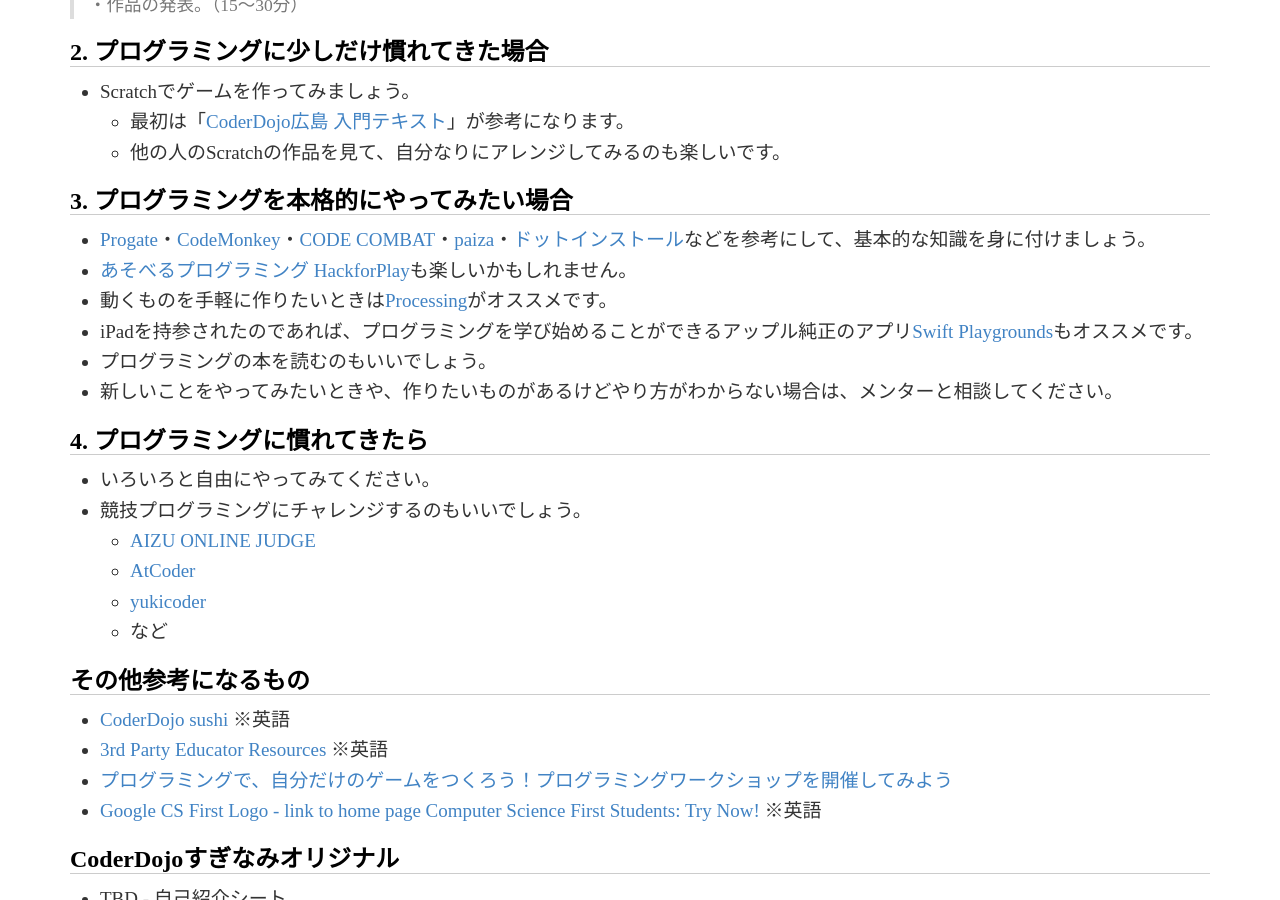
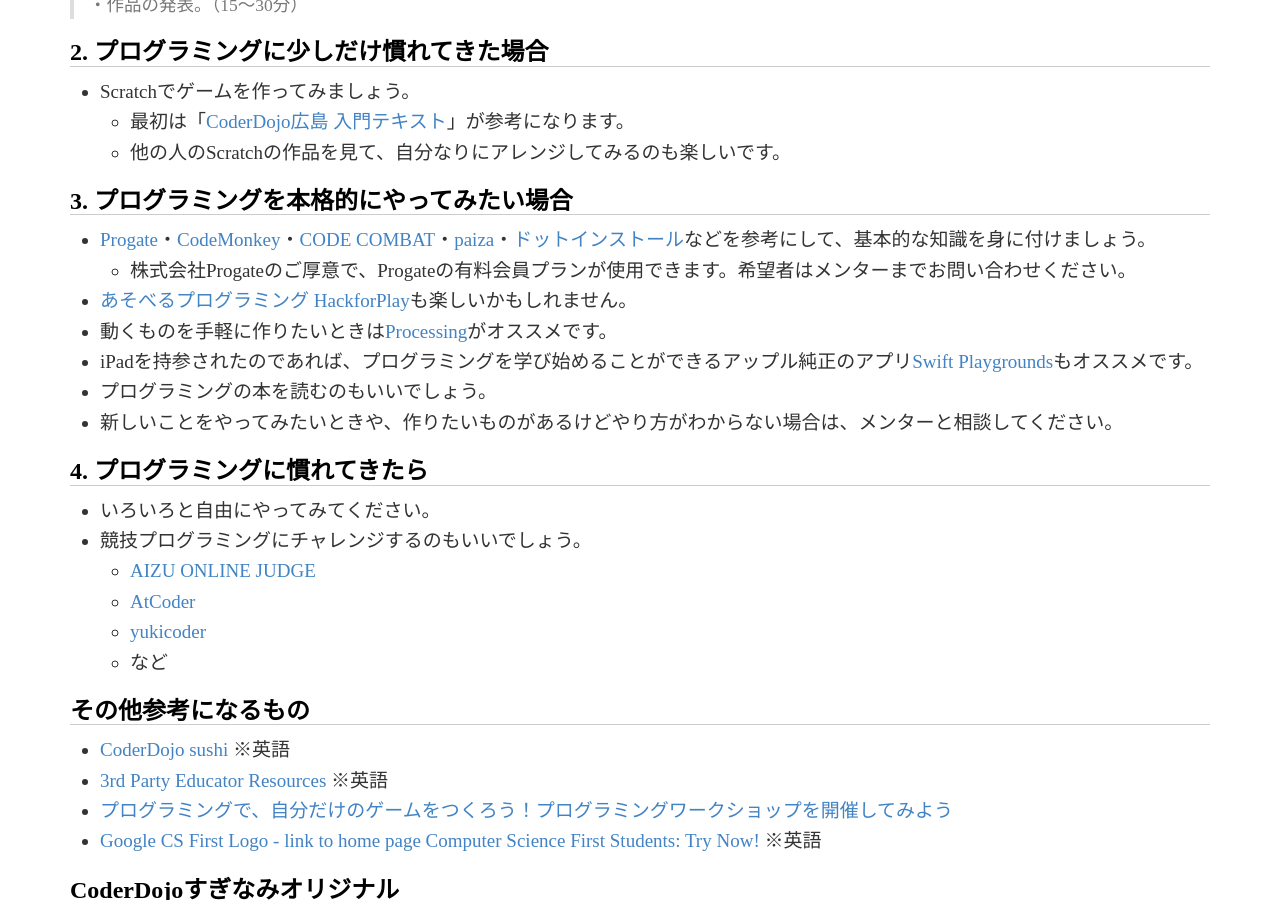
Before and after one commit to coderdojo-suginami/coderdojo-suginami.github.io, a Jekyll site: the page built from materials/index.md, in a window 1280 px wide and 900 px high, scrolled down 739 px. Built offline with Jekyll 4.4.1, drawn with Linux system fonts in a browser that asks for light colours.

Commit message:
Add progate

```diff
--- a/materials/index.md
+++ b/materials/index.md
@@ -38,6 +38,7 @@ CoderDojoすぎなみでは、アイスブレイクのときにアンプラグ
 ## 3. プログラミングを本格的にやってみたい場合
 
 * [Progate](https://prog-8.com/)・[CodeMonkey](http://codemonkey.jp/)・[CODE COMBAT](https://codecombat.com/)・[paiza](https://paiza.jp/)・[ドットインストール](http://dotinstall.com/)などを参考にして、基本的な知識を身に付けましょう。
+  * 株式会社Progateのご厚意で、Progateの有料会員プランが使用できます。希望者はメンターまでお問い合わせください。
 * [あそべるプログラミング HackforPlay](https://hackforplay.xyz/)も楽しいかもしれません。
 * 動くものを手軽に作りたいときは[Processing](https://processing.org/)がオススメです。
 * iPadを持参されたのであれば、プログラミングを学び始めることができるアップル純正のアプリ[Swift Playgrounds](http://ascii.jp/limit/group/ida/elem/000/001/520/1520274/)もオススメです。
```
